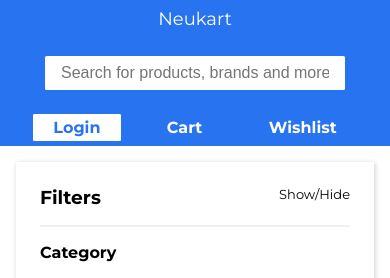
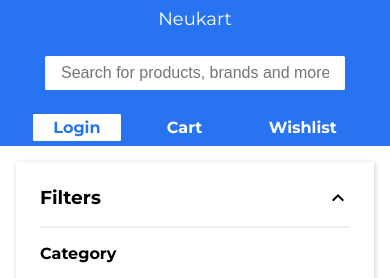
Before and after one commit to pushpendra-sharma/neu-kart, a React (Create React App) app: page /products/1 in a window 390 px wide. Shown: the top 278 px of the page. Built offline with nearby package versions, Linux system fonts and the light colour scheme.

Commit message:
fix: updated backend url

```diff
--- a/src/App.js
+++ b/src/App.js
@@ -31,6 +31,7 @@ function App() {
         <Route path='/cart' element={<Cart />} />
         <Route path='/products/:category' element={<Products />} />
         <Route path='/wishlist' element={<WishList />} />
+        <Route path='*' element={<Home />} />
       </Routes>
       <Footer />
     </>
--- a/src/components/Filter.jsx
+++ b/src/components/Filter.jsx
@@ -22,9 +22,21 @@ const Filter = () => {
       <div className='filter-nav'>
         <div className='filter-heading-container'>
           <h3 className='filter-heading'>Filters</h3>
-          <span className='toggle-filter' onClick={() => setActive(!active)}>
-            Show/Hide
-          </span>
+          {active ? (
+            <span
+              class='material-symbols-outlined toggle-filter'
+              onClick={() => setActive(!active)}
+            >
+              expand_less
+            </span>
+          ) : (
+            <span
+              class='material-symbols-outlined toggle-filter'
+              onClick={() => setActive(!active)}
+            >
+              expand_more
+            </span>
+          )}
         </div>
         {active && (
           <>
--- a/src/services/index.js
+++ b/src/services/index.js
@@ -1,8 +1,8 @@
 import axios from 'axios';
 
-const getAllProducts = () => axios.get('http://localhost:4000/api/products/');
+const getAllProducts = () => axios.get('https://neukart-api.herokuapp.com/api/products/');
 
-const login= loginData =>
-  axios.post('http://localhost:4000/api/users/login', loginData);
+const login = loginData =>
+  axios.post('https://neukart-api.herokuapp.com/api/users/login', loginData);
 
 export { getAllProducts, login };
--- a/src/styles/Filter.css
+++ b/src/styles/Filter.css
@@ -7,7 +7,6 @@
 @media screen and (max-width: 768px) {
   .toggle-filter {
     display: inline;
-    font-size: small;
     cursor: pointer;
   }
 }
```
